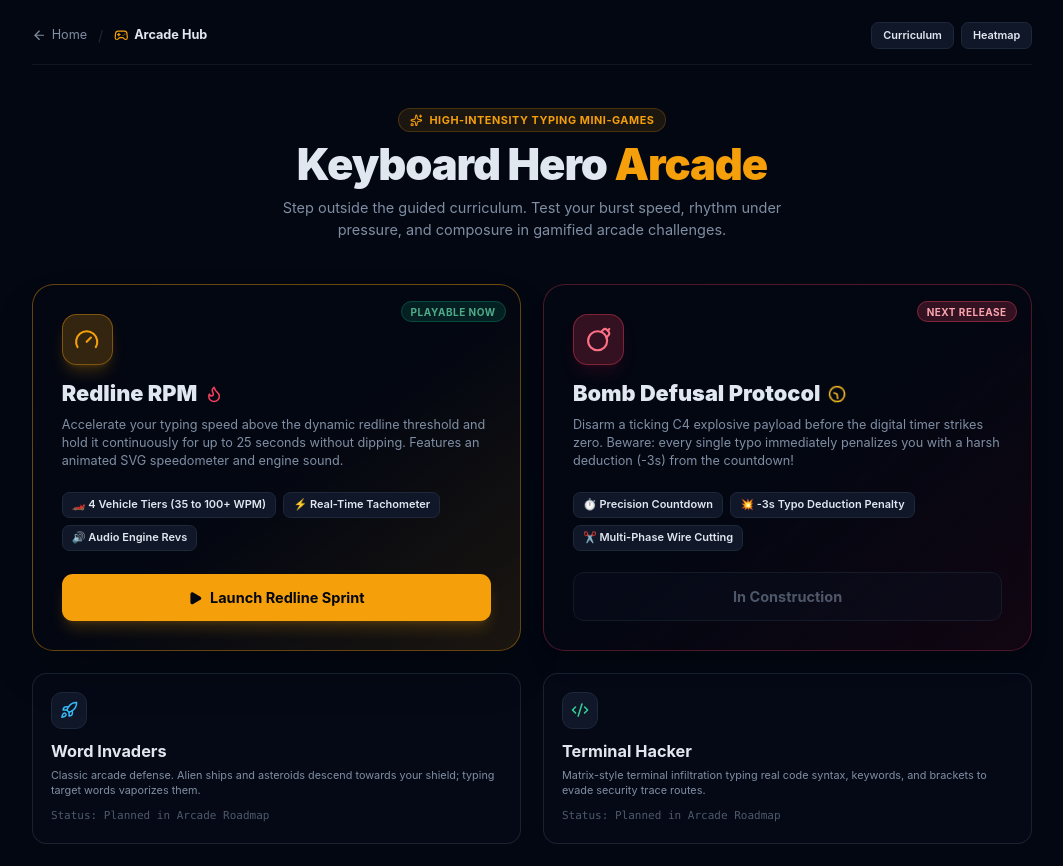
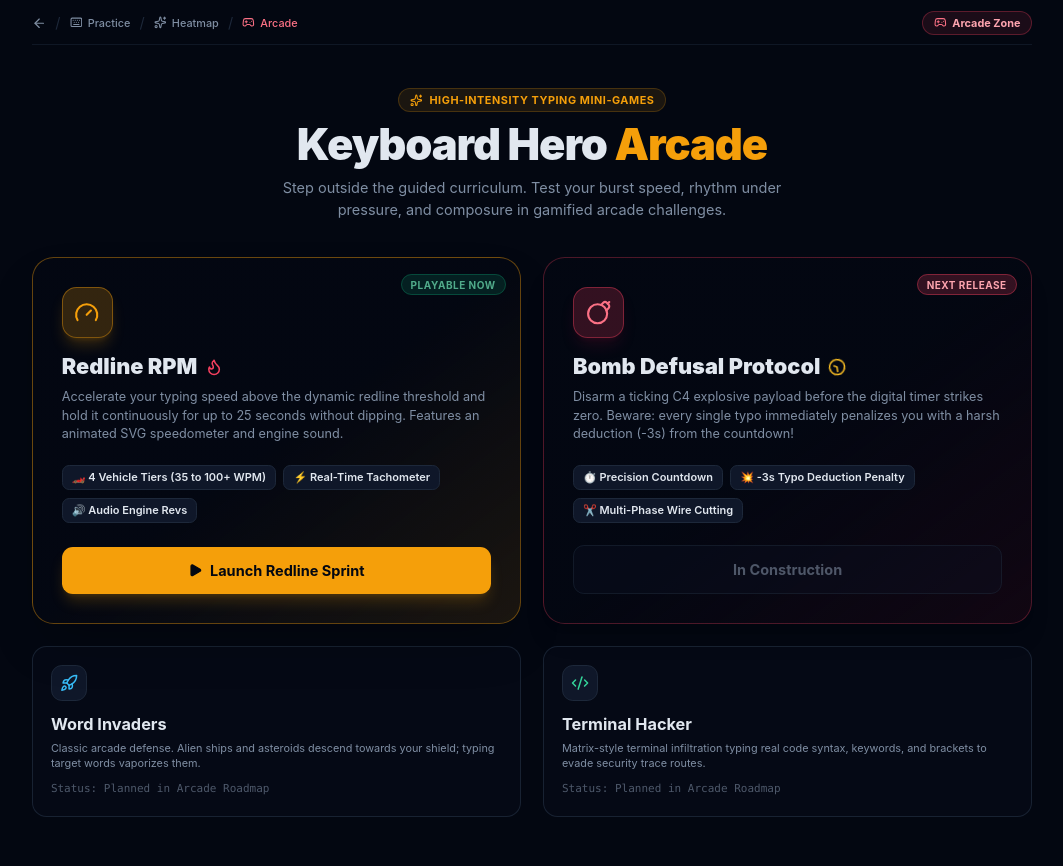
Before and after one commit to bjnhv/keyboard-hero, a Next.js app: page /arcade in a window 1280 px wide. Shown: the whole page, without its empty margins (108-1171 px from the left). Built offline with nearby package versions, Linux system fonts and the light colour scheme.

Commit message:
feat(navigation): add unified AppBar with disabled active link and standardize page container padding

```diff
--- a/src/app/arcade/page.tsx
+++ b/src/app/arcade/page.tsx
@@ -3,7 +3,6 @@
 import React, { useEffect, useState } from 'react';
 import Link from 'next/link';
 import {
-  ArrowLeft,
   Flame,
   Zap,
   Gauge,
@@ -17,6 +16,7 @@ import {
   Clock,
   CheckCircle2,
 } from 'lucide-react';
+import { AppBar } from '@/components/navigation';
 import { loadArcadeScores, ArcadeScoreRecord } from '@/local-db';
 
 export default function ArcadeHubPage() {
@@ -31,39 +31,14 @@ export default function ArcadeHubPage() {
   if (!isMounted) return null;
 
   return (
-    <div className="min-h-screen bg-background text-foreground flex flex-col p-4 sm:p-6 3xl:p-10 max-w-5xl xl:max-w-6xl 3xl:max-w-7xl 2k:max-w-[1700px] mx-auto w-full gap-8">
+    <div className="min-h-screen bg-background text-foreground flex flex-col justify-between px-4 sm:px-6 3xl:px-10 2k:px-14 pt-2 sm:pt-3 pb-8 max-w-5xl xl:max-w-6xl 3xl:max-w-7xl 2k:max-w-[1700px] mx-auto w-full gap-6">
       {/* Top Header */}
-      <header className="flex items-center justify-between border-b border-border/50 pb-4">
-        <div className="flex items-center gap-3">
-          <Link
-            href="/"
-            className="inline-flex items-center gap-1.5 text-sm text-muted-foreground hover:text-foreground transition"
-          >
-            <ArrowLeft className="w-4 h-4" />
-            <span>Home</span>
-          </Link>
-          <span className="text-border">/</span>
-          <span className="text-sm font-bold text-foreground flex items-center gap-1.5">
-            <Gamepad2 className="w-4 h-4 text-primary" />
-            Arcade Hub
-          </span>
-        </div>
-
-        <div className="flex items-center gap-2">
-          <Link
-            href="/learn"
-            className="inline-flex items-center gap-1.5 px-3 py-1.5 rounded-lg bg-secondary text-xs font-semibold hover:bg-secondary/80 border border-border transition"
-          >
-            Curriculum
-          </Link>
-          <Link
-            href="/stats"
-            className="inline-flex items-center gap-1.5 px-3 py-1.5 rounded-lg bg-secondary text-xs font-semibold hover:bg-secondary/80 border border-border transition"
-          >
-            Heatmap
-          </Link>
-        </div>
-      </header>
+      <AppBar>
+        <span className="inline-flex items-center gap-1.5 px-3 py-1 rounded-full bg-rose-500/10 border border-rose-500/30 text-rose-300 text-xs font-bold">
+          <Gamepad2 className="w-3.5 h-3.5 text-rose-400" />
+          <span>Arcade Zone</span>
+        </span>
+      </AppBar>
 
       {/* Hero Banner */}
       <section className="text-center flex flex-col items-center gap-3 py-4">
--- a/src/app/arcade/redline/page.tsx
+++ b/src/app/arcade/redline/page.tsx
@@ -3,7 +3,6 @@
 import React, { useEffect, useRef, useState } from 'react';
 import Link from 'next/link';
 import {
-  ArrowLeft,
   Flame,
   RotateCcw,
   Trophy,
@@ -15,6 +14,7 @@ import {
   Sparkles,
   CheckCircle2,
 } from 'lucide-react';
+import { AppBar } from '@/components/navigation';
 import { SpeedometerGauge } from '@/components/arcade/speedometer-gauge';
 import {
   useRedlineStore,
@@ -96,7 +96,7 @@ export default function RedlineGamePage() {
   return (
     <div
       onClick={() => inputRef.current?.focus()}
-      className="min-h-screen lg:h-screen lg:max-h-screen lg:overflow-hidden bg-background text-foreground flex flex-col justify-between px-4 sm:px-6 3xl:px-10 py-2 sm:py-3 max-w-5xl xl:max-w-6xl 3xl:max-w-7xl 2k:max-w-[1700px] mx-auto w-full select-none cursor-text"
+      className="min-h-screen lg:h-screen lg:max-h-screen lg:overflow-hidden bg-background text-foreground flex flex-col justify-between px-4 sm:px-6 3xl:px-10 2k:px-14 py-2 sm:py-3 max-w-5xl xl:max-w-6xl 3xl:max-w-7xl 2k:max-w-[1700px] mx-auto w-full select-none cursor-text"
     >
       {/* Hidden input to capture keystrokes */}
       <input
@@ -111,24 +111,9 @@ export default function RedlineGamePage() {
       />
 
       {/* Top Header */}
-      <header className="flex items-center justify-between border-b border-border/50 pb-2 mb-1.5 sm:pb-2.5 sm:mb-2 shrink-0">
-        <div className="flex items-center gap-3">
-          <Link
-            href="/arcade"
-            className="inline-flex items-center gap-1.5 text-sm text-muted-foreground hover:text-foreground transition"
-          >
-            <ArrowLeft className="w-4 h-4" />
-            <span>Arcade Hub</span>
-          </Link>
-          <span className="text-border">/</span>
-          <span className="text-sm font-bold text-foreground flex items-center gap-1.5">
-            <Gauge className="w-4 h-4 text-primary" />
-            Redline RPM
-          </span>
-        </div>
-
+      <AppBar subTitle="Redline RPM" subIcon={<Gauge className="w-3.5 h-3.5 text-primary" />}>
         {/* Tier Selector & Audio Toggle */}
-        <div className="flex items-center gap-2">
+        <div className="flex items-center gap-1.5 sm:gap-2">
           {/* Difficulty Dropdown */}
           <div className="flex items-center gap-1 bg-secondary/60 p-1 rounded-xl border border-border/80">
             {(Object.keys(REDLINE_TIERS) as RedlineDifficulty[]).map((tierKey) => {
@@ -138,7 +123,7 @@ export default function RedlineGamePage() {
                 <button
                   key={tierKey}
                   onClick={() => setDifficulty(tierKey)}
-                  className={`px-2.5 py-1 3xl:px-3 3xl:py-1.5 rounded-lg text-xs font-semibold transition cursor-pointer ${
+                  className={`px-2 py-0.5 sm:px-2.5 sm:py-1 rounded-lg text-xs font-semibold transition cursor-pointer ${
                     isSelected
                       ? 'bg-primary text-primary-foreground shadow-xs font-bold'
                       : 'text-muted-foreground hover:text-foreground'
@@ -153,7 +138,7 @@ export default function RedlineGamePage() {
           <button
             onClick={toggleAudio}
             title={soundEnabled ? 'Disable Engine SFX' : 'Enable Engine SFX'}
-            className="p-2 rounded-xl bg-secondary hover:bg-secondary/80 text-muted-foreground hover:text-foreground border border-border transition cursor-pointer"
+            className="p-1.5 sm:p-2 rounded-lg bg-secondary hover:bg-secondary/80 text-muted-foreground hover:text-foreground border border-border transition cursor-pointer"
           >
             {soundEnabled ? (
               <Volume2 className="w-4 h-4 text-emerald-400" />
@@ -162,7 +147,7 @@ export default function RedlineGamePage() {
             )}
           </button>
         </div>
-      </header>
+      </AppBar>
 
       {/* Main Game Stage */}
       <main className="flex-1 flex flex-col items-center justify-center gap-6 my-auto">
--- a/src/app/learn/page.tsx
+++ b/src/app/learn/page.tsx
@@ -3,7 +3,6 @@
 import React, { useEffect } from 'react';
 import Link from 'next/link';
 import {
-  ArrowLeft,
   RotateCcw,
   Sparkles,
   Target,
@@ -12,8 +11,8 @@ import {
   Volume2,
   VolumeX,
   Flame,
-  Gamepad2,
 } from 'lucide-react';
+import { AppBar } from '@/components/navigation';
 import { TypingCanvas } from '@/components/typing/typing-canvas';
 import { VirtualKeyboard } from '@/components/keyboard/virtual-keyboard';
 import { HandsGuide } from '@/components/keyboard/hands-guide';
@@ -81,35 +80,7 @@ export default function LearnPage() {
   return (
     <div className="min-h-screen lg:h-screen lg:max-h-screen lg:overflow-hidden bg-background text-foreground flex flex-col justify-between px-4 sm:px-6 3xl:px-10 2k:px-14 py-2 sm:py-3 max-w-5xl xl:max-w-6xl 3xl:max-w-7xl 2k:max-w-[1700px] mx-auto w-full">
       {/* Top Navigation Bar */}
-      <header className="flex items-center justify-between w-full border-b border-border/50 pb-2 mb-1.5 sm:pb-2.5 sm:mb-2 shrink-0">
-        <div className="flex items-center gap-2.5">
-          <Link
-            href="/"
-            className="inline-flex items-center gap-1.5 text-sm text-muted-foreground hover:text-foreground transition"
-          >
-            <ArrowLeft className="w-4 h-4" />
-            <span>Home</span>
-          </Link>
-          <span className="text-border">/</span>
-          <Link
-            href="/stats"
-            className="inline-flex items-center gap-1.5 text-xs text-muted-foreground hover:text-primary transition font-medium"
-          >
-            <Sparkles className="w-3.5 h-3.5 text-primary" />
-            <span className="hidden sm:inline">Heatmap</span>
-          </Link>
-          <span className="text-border">/</span>
-          <Link
-            href="/arcade"
-            className="inline-flex items-center gap-1.5 text-xs text-rose-400 hover:text-rose-300 transition font-bold"
-          >
-            <Gamepad2 className="w-3.5 h-3.5" />
-            <span className="hidden sm:inline">Arcade</span>
-          </Link>
-        </div>
-
-        {/* Toolbar Controls */}
-        <div className="flex flex-wrap items-center gap-2 sm:gap-3">
+      <AppBar>
         {/* Hands Guide Toggle Button */}
         <button
           onClick={toggleHandsGuide}
@@ -182,8 +153,7 @@ export default function LearnPage() {
           <RotateCcw className="w-3.5 h-3.5" />
           <span className="hidden sm:inline">Reset</span>
         </button>
-        </div>
-      </header>
+      </AppBar>
 
       {/* Stage Progression Notification Banner */}
       {stageNotification && (
--- a/src/app/stats/page.tsx
+++ b/src/app/stats/page.tsx
@@ -3,7 +3,6 @@
 import React, { useEffect, useState } from 'react';
 import Link from 'next/link';
 import {
-  ArrowLeft,
   Flame,
   Trophy,
   Target,
@@ -15,6 +14,7 @@ import {
   Clock,
   CheckCircle2,
 } from 'lucide-react';
+import { AppBar } from '@/components/navigation';
 import { KeyboardHeatmap } from '@/components/stats/keyboard-heatmap';
 import { db, loadKeyProgressMap } from '@/local-db';
 import { LocalSessionRecord } from '@/types/sync';
@@ -91,29 +91,17 @@ export default function StatsPage() {
     .slice(0, 5);
 
   return (
-    <div className="min-h-screen bg-background text-foreground flex flex-col p-4 sm:p-6 3xl:p-10 2k:p-14 max-w-5xl xl:max-w-6xl 3xl:max-w-7xl 2k:max-w-[1700px] mx-auto w-full gap-8 3xl:gap-12">
+    <div className="min-h-screen bg-background text-foreground flex flex-col justify-between px-4 sm:px-6 3xl:px-10 2k:px-14 pt-2 sm:pt-3 pb-8 3xl:pb-12 max-w-5xl xl:max-w-6xl 3xl:max-w-7xl 2k:max-w-[1700px] mx-auto w-full gap-6 3xl:gap-8">
       {/* Top Header */}
-      <header className="flex items-center justify-between border-b border-border/50 pb-4">
-        <div className="flex items-center gap-3">
-          <Link
-            href="/"
-            className="inline-flex items-center gap-1.5 text-sm text-muted-foreground hover:text-foreground transition"
-          >
-            <ArrowLeft className="w-4 h-4" />
-            <span>Home</span>
-          </Link>
-          <span className="text-border">/</span>
-          <span className="text-sm font-semibold text-foreground">Analytics &amp; Heatmap</span>
-        </div>
-
+      <AppBar>
         <Link
           href="/learn"
-          className="inline-flex items-center gap-2 px-4 py-2 rounded-xl bg-primary text-primary-foreground text-xs font-bold hover:opacity-90 transition shadow-lg shadow-primary/20"
+          className="inline-flex items-center gap-2 px-3.5 py-1.5 rounded-lg bg-primary text-primary-foreground text-xs font-bold hover:opacity-90 transition shadow-lg shadow-primary/20"
         >
           <Play className="w-3.5 h-3.5 fill-current" />
           <span>Resume Practice</span>
         </Link>
-      </header>
+      </AppBar>
 
       {/* Aggregate Overview Metric Cards */}
       <section className="grid grid-cols-2 sm:grid-cols-4 gap-3 sm:gap-4">
--- /dev/null
+++ b/src/components/navigation/app-bar.tsx
@@ -0,0 +1,108 @@
+'use client';
+
+import React from 'react';
+import Link from 'next/link';
+import { usePathname } from 'next/navigation';
+import { ArrowLeft, Keyboard, Sparkles, Gamepad2, LucideIcon } from 'lucide-react';
+
+export interface AppBarProps {
+  children?: React.ReactNode;
+  subTitle?: string;
+  subIcon?: React.ReactNode;
+  className?: string;
+}
+
+interface NavItem {
+  href: string;
+  label: string;
+  icon: LucideIcon;
+  activeColor: string;
+}
+
+const NAV_ITEMS: NavItem[] = [
+  { href: '/learn', label: 'Practice', icon: Keyboard, activeColor: 'text-primary' },
+  { href: '/stats', label: 'Heatmap', icon: Sparkles, activeColor: 'text-primary' },
+  { href: '/arcade', label: 'Arcade', icon: Gamepad2, activeColor: 'text-rose-400' },
+];
+
+export const AppBar: React.FC<AppBarProps> = ({
+  children,
+  subTitle,
+  subIcon,
+  className = '',
+}) => {
+  const pathname = usePathname();
+
+  return (
+    <header
+      className={`flex items-center justify-between w-full border-b border-border/50 pb-2 mb-1.5 sm:pb-2.5 sm:mb-2 shrink-0 ${className}`}
+    >
+      {/* Left Navigation Bar */}
+      <div className="flex items-center gap-2 sm:gap-2.5">
+        {/* Back to Home Link */}
+        <Link
+          href="/"
+          className="inline-flex items-center gap-1.5 text-sm text-muted-foreground hover:text-foreground transition font-medium"
+        >
+          <ArrowLeft className="w-4 h-4" />
+          <span className="hidden xs:inline">Home</span>
+        </Link>
+
+        <span className="text-border">/</span>
+
+        {/* Dynamic Route Links with Disabled State when Active */}
+        {NAV_ITEMS.map((item, idx) => {
+          const isActive = pathname === item.href;
+          const isSubActive = pathname.startsWith(`${item.href}/`);
+          const Icon = item.icon;
+
+          return (
+            <React.Fragment key={item.href}>
+              {idx > 0 && <span className="text-border">/</span>}
+              <Link
+                href={item.href}
+                aria-disabled={isActive}
+                tabIndex={isActive ? -1 : undefined}
+                onClick={(e) => {
+                  if (isActive) e.preventDefault();
+                }}
+                className={`inline-flex items-center gap-1.5 text-xs transition font-medium ${
+                  isActive
+                    ? `pointer-events-none text-foreground font-bold cursor-default ${item.activeColor}`
+                    : isSubActive
+                    ? 'text-muted-foreground hover:text-foreground font-semibold'
+                    : 'text-muted-foreground hover:text-foreground'
+                }`}
+              >
+                <Icon
+                  className={`w-3.5 h-3.5 ${
+                    isActive ? item.activeColor : ''
+                  }`}
+                />
+                <span className="hidden sm:inline">{item.label}</span>
+              </Link>
+            </React.Fragment>
+          );
+        })}
+
+        {/* Nested Sub-route (e.g. Redline RPM or future mini-games) */}
+        {subTitle && (
+          <>
+            <span className="text-border">/</span>
+            <span className="inline-flex items-center gap-1.5 text-xs font-bold text-foreground">
+              {subIcon}
+              <span>{subTitle}</span>
+            </span>
+          </>
+        )}
+      </div>
+
+      {/* Right Toolbar / Actions */}
+      {children && (
+        <div className="flex flex-wrap items-center gap-2 sm:gap-3 shrink-0">
+          {children}
+        </div>
+      )}
+    </header>
+  );
+};
--- /dev/null
+++ b/src/components/navigation/index.ts
@@ -0,0 +1 @@
+export * from './app-bar';
```
Lines whose indentation alone changed are shown as unchanged.
